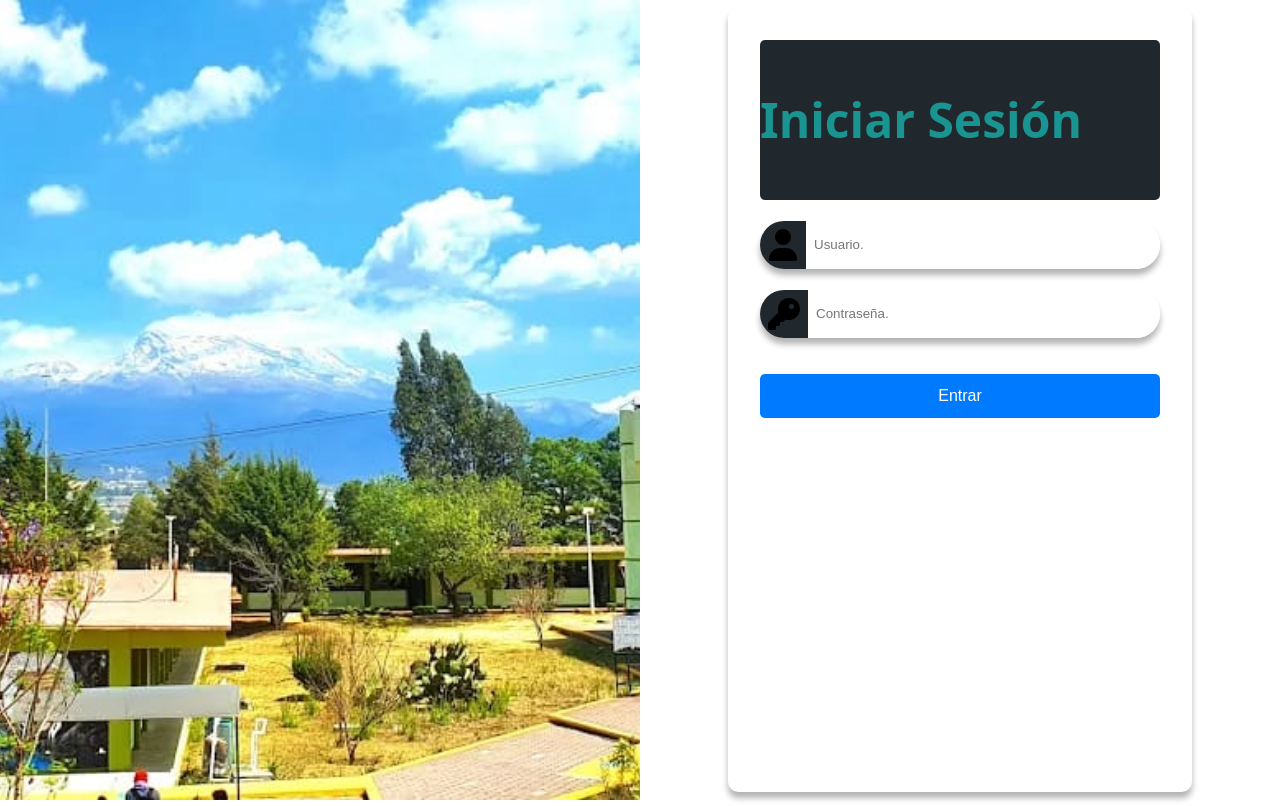
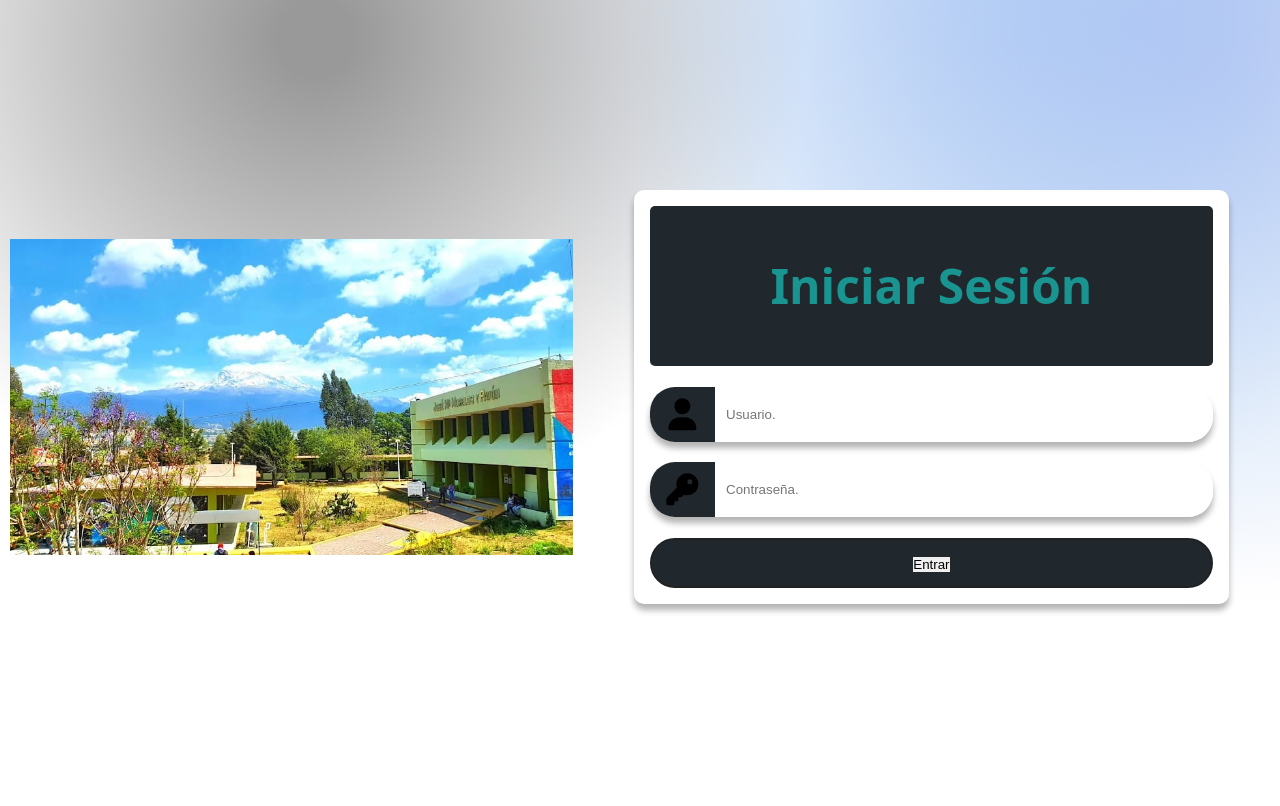
Before and after one commit to ramz0/TESync, a React (Vite) app: page /login in a window 1280 px wide. Built offline with nearby package versions, Linux system fonts and the light colour scheme.

Commit message:
Login con imagen de decoracion

```diff
--- a/src/pages/Login/Login.jsx
+++ b/src/pages/Login/Login.jsx
@@ -1,6 +1,7 @@
 import './LoginStyle.css';
 import { useState } from 'react';
 import { useNavigate } from 'react-router-dom';
+import { Link } from 'react-router-dom';
 
 import { faUser } from '@fortawesome/free-solid-svg-icons';
 import { faKey } from '@fortawesome/free-solid-svg-icons';
@@ -20,21 +21,20 @@ export default function Login() {
   };
 
   return (
-
-    <div className='login-container-custom'>
-      <div className='login-image-custom'>
-        <img src={teschaImage} alt="img-escuela" />
+    <div className='flex-row-center login-container-custom'>
+      <div className='login-image-custom sombra'>
+        <img className='img-decoration' src={teschaImage} alt="img-escuela" />
       </div>
-      <div className='login-form-side'>
-        <form onSubmit={handleLogin} className='form-login'>
+        <form onSubmit={handleLogin} className='form-login flex-column'>
           <h1 className='titulo-login'>Iniciar Sesión</h1>
 
         <Input icono={faUser} tipo={"email"} textoInterno={"Usuario."} hacer={e => setEmail(e.target.value)}></Input>
         <Input icono={faKey} tipo={"password"} textoInterno={"Contraseña."} hacer={e => setPassword(e.target.value)}></Input>
 
-          <button className='boton-n1' type="submit">Entrar</button>
+        <Link to="/profesor" className='boton-n1'>
+          <button>Entrar</button>
+        </Link>
         </form>
-      </div>
     </div>
   );
 }
--- a/src/pages/Login/LoginStyle.css
+++ b/src/pages/Login/LoginStyle.css
@@ -9,96 +9,35 @@
   gap: 1.3rem;
 }
 
-.contenedor-dec-form {
+.login-container-custom {
   align-items: center;
 }
-/* NUEVA CLASE: contenedor general */
 
-.login-container-custom {
-    display: flex;
-    height: 100vh;
-    width: 100vw;
-    margin: 0;
-    padding: 0;
-    box-sizing: border-box;
+.login-image-custom {
+  background-color: var(--color-base-3);
+    width: 50%;
+    height: 96.8vh;
+    padding: 10px;
+    border-radius: 0rem 10rem 10rem 0rem;
 }
 
-
-/* NUEVA CLASE: imagen en el lado izquierdo */
-
-.login-image-custom {
-    width: 50%;
-    height: 100vh;
+.img-decoration {
+    width: 100%;
+    height: 100%;
+    object-fit: contain;
+    border-radius: 5px;
+    background-color: transparent;
 }
 
-.login-image-custom img {
-    width: 100%;
-    height: 100%;
-    object-fit: cover;
-}
-
-
-/* NUEVA CLASE: formulario en el lado derecho centrado */
-
-.login-form-side {
-    width: 50%;
-    display: flex;
-    justify-content: center;
-    align-items: center;
-    background-color: white;
-}
-
-
-/* Reutilizamos tu clase existente */
-
-.form-login {
-    width: 80%;
-    max-width: 400px;
-    background-color: white;
-    border-radius: 10px;
-    box-shadow: 0 6px 6px hsl(0deg 0% 0% / 0.3);
-    padding: 2rem;
-    display: flex;
-    flex-direction: column;
-}
-
-
-/* Reutilizamos tu clase existente */
-
 .titulo-login {
+  background-color: var(--color-base-2);
   color: var(--color-base);
   font-size: 3rem;
   height: 10rem;
   align-content: center;
-  background-color: var(--color-base-2);
   border-radius: 5px;
-    /* color: var(--color-base, #333);
-    font-size: 2.5rem;
-    text-align: center;
-    margin-bottom: 1.5rem; */
 }
-
-
-/* Reutilizamos tu clase existente */
 
 .input-formulario {
     margin-bottom: 1rem;
 }
-
-
-/* Botón de ejemplo */
-
-.boton-n1 {
-    margin-top: 1rem;
-    padding: 0.8rem;
-    font-size: 1rem;
-    background-color: #007bff;
-    color: white;
-    border: none;
-    border-radius: 5px;
-    cursor: pointer;
-}
-
-.boton-n1:hover {
-    background-color: #0056b3;
-}
```
